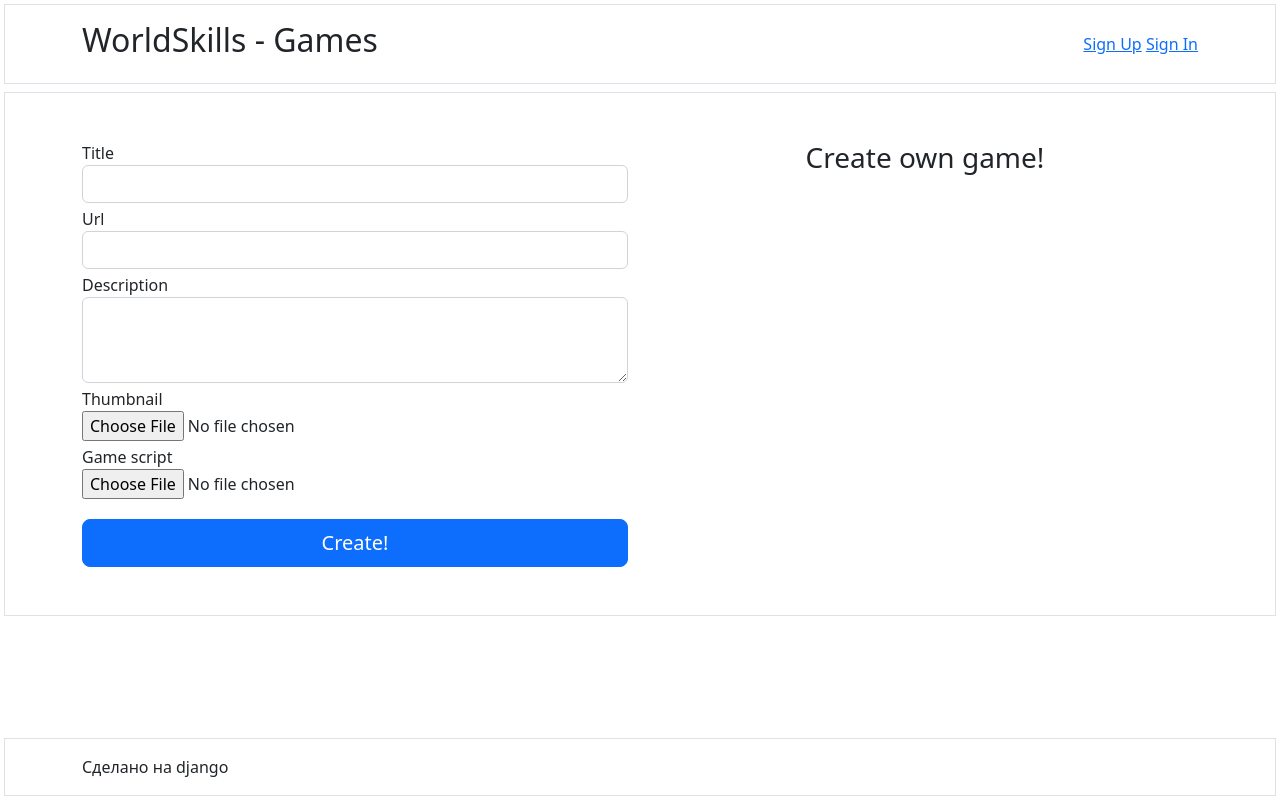
After one commit to Uoyroem/worldskills_games, a Django app: page /create_new_game in a window 1280 px wide. The commit adds this page. Run offline with Django 4.2, Linux system fonts and the light colour scheme; some libraries are stand-ins or nearby versions.

Commit message:
Game creation form and index view.

```diff
--- /dev/null
+++ b/games/forms.py
@@ -0,0 +1,16 @@
+from django import forms
+
+from . import models
+
+
+class GameCreationForm(forms.ModelForm):
+  class Meta:
+    model = models.Game
+    fields = ['title', 'slug', 'description', 'thumbnail', 'js_script_file']
+    widgets = {
+        'title': forms.TextInput(attrs={'class': 'form-control'}),
+        'slug': forms.TextInput(attrs={'class': 'form-control'}),
+        'thumbnail': forms.FileInput(attrs={'class': 'form-control-file'}),
+        'js_script_file': forms.FileInput(attrs={'class': 'form-control-file'}),
+        'description': forms.Textarea(attrs={'class': 'form-control', 'rows': 3})
+    }
--- a/games/models.py
+++ b/games/models.py
@@ -1,19 +1,28 @@
+from functools import partial
+
 from django.db import models
 from django.urls import reverse
 from django.utils.text import slugify
 
-
 from users import models as users_models
 
 
+def game_file_upload_to(dirname: str, instance: 'Game', filename: str):
+  return f'user_{instance.author.pk}/{dirname}/{filename}'
+
+
+game_js_upload_to = partial(game_file_upload_to, 'scripts')
+game_thumbnail_upload_to = partial(game_file_upload_to, 'thumbnails')
+
+
 class Game(models.Model):
-  slug = models.SlugField(max_length=80)
+  slug = models.SlugField('Url', max_length=80)
   title = models.CharField(max_length=80)
   author = models.ForeignKey(
       users_models.Profile, on_delete=models.SET_NULL, related_name='own_games', null=True)
   description = models.TextField()
-  thumbnail = models.ImageField(upload_to='thumbnails/')
-  js_script_file = models.FileField(upload_to='js_game_scripts/')
+  thumbnail = models.ImageField(upload_to=game_thumbnail_upload_to)
+  js_script_file = models.FileField('Game script', upload_to=game_js_upload_to)
 
   class Meta:
     ordering = ['title']
--- /dev/null
+++ b/games/templates/games/game_form.html
@@ -0,0 +1,32 @@
+{% extends 'base.html' %}
+
+{% block content %}
+<section class="p-5">
+  <div class="container">
+    <div class="row">
+      <div class="col">
+        <form action="" method="post" enctype="multipart/form-data">
+          {% csrf_token %}
+          {% for field in form %}
+          <div class="form-group">
+            <label for="{{field.id_for_label}}">{{field.label}}</label>
+            <div>{{field}}</div>
+            <div class="form-text text-danger">
+              {{field.errors}}
+            </div>
+          </div>
+          {% endfor %}
+          <button type="submit" class="btn btn-primary btn-lg w-100 mt-3">Create!</button>
+        </form>
+      </div>
+      <div class="col">
+        <h3 class="text-center">Create own game!</h3>
+        <p>
+
+        </p>
+      </div>
+    </div>
+
+  </div>
+</section>
+{% endblock %}
--- a/games/templates/games/index.html
+++ b/games/templates/games/game_list.html
@@ -4,7 +4,7 @@
 <section class="p-5">
   <div class="container w-75">
     <div class="d-flex align-items-center justify-content-between mb-3">
-      <h3>{{games.count}} Games Aviable</h3>
+      <h3>{{object_list.count}} Games Aviable</h3>
       <div class="btn-group" role="group" aria-label="Basic example">
         <input type="radio" class="btn-check" name="filter" id="popularity" autocomplete="off" checked>
         <label class="btn btn-primary" for="popularity">Popularity</label>
@@ -14,7 +14,7 @@
         <label class="btn btn-primary" for="alphabetically">Alphabetically</label>
       </div>
     </div>
-    {% for game in games %}
+    {% for game in object_list %}
     <div class="border p-3">
       <div class="d-flex align-items-center justify-content-between">
         <h3><a href="">{{game.title}}</a> by {{game.author}}</h3>
--- a/games/urls.py
+++ b/games/urls.py
@@ -3,6 +3,7 @@ from django.views.generic import TemplateView
 from . import views
 
 urlpatterns = [
-    path('', views.index, name='index'),
-    path('game/<slug:name>', views.index)
+    path('', views.GameList.as_view(), name='index'),
+    # path('game/<slug:name>', views.index),
+    path('create_new_game', views.GameCreate.as_view(), name='create_new_game')
 ]
--- a/games/views.py
+++ b/games/views.py
@@ -1,10 +1,20 @@
-from django.shortcuts import render
+from django.shortcuts import render, redirect
+from django.urls import reverse_lazy
+from django.http import HttpRequest, HttpResponse
+from django.views.generic import FormView, ListView, CreateView
 from . import models
+from . import forms
 
 
-def index(request):
-  games = models.Game.objects.all()
-  context = {
-      'games': games
-  }
-  return render(request, 'games/index.html', context)
+class GameList(ListView):
+  model = models.Game
+
+
+class GameCreate(CreateView):
+  form_class = forms.GameCreationForm
+  template_name = 'games/game_form.html'
+  success_url = reverse_lazy('index')
+
+  def form_valid(self, form) -> HttpResponse:
+    form.instance.author = self.request.user.profile
+    return super().form_valid(form)
```
